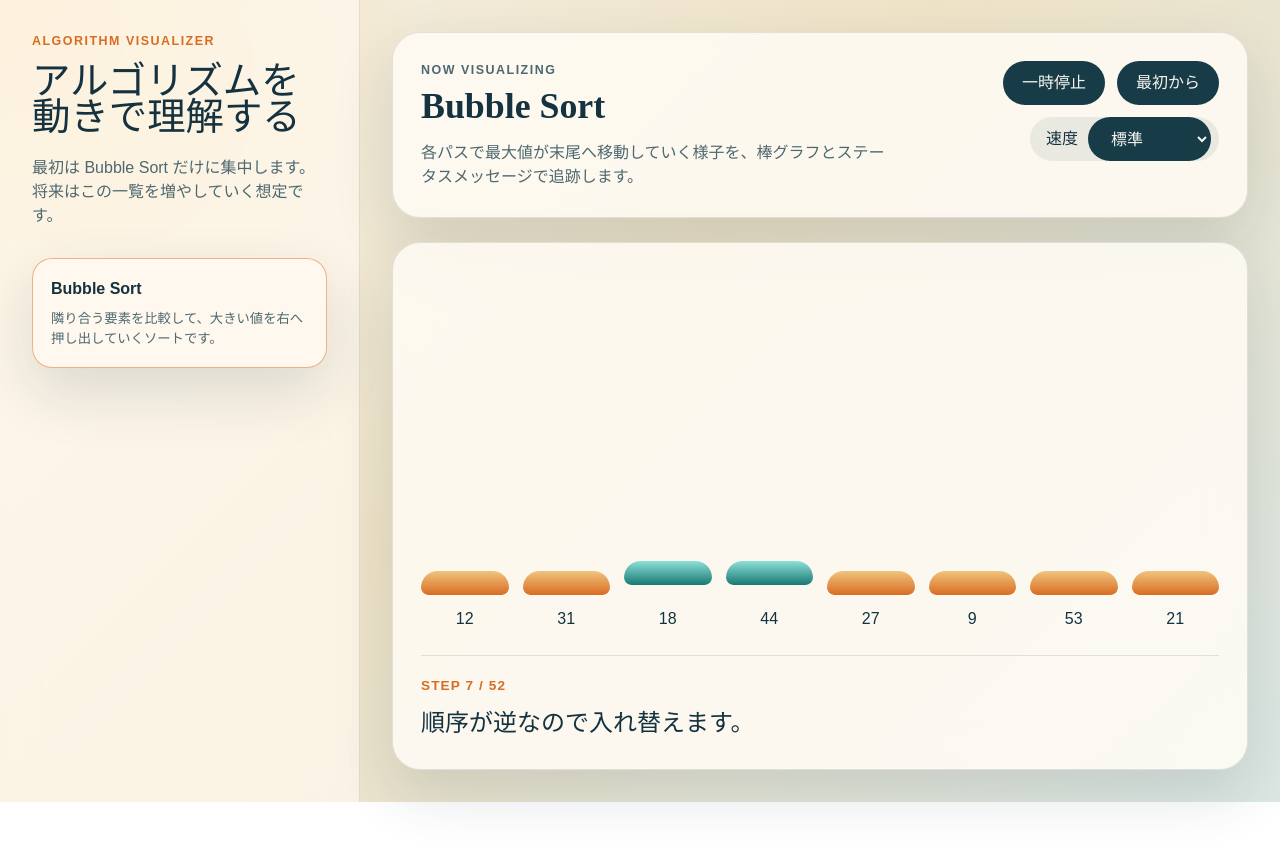
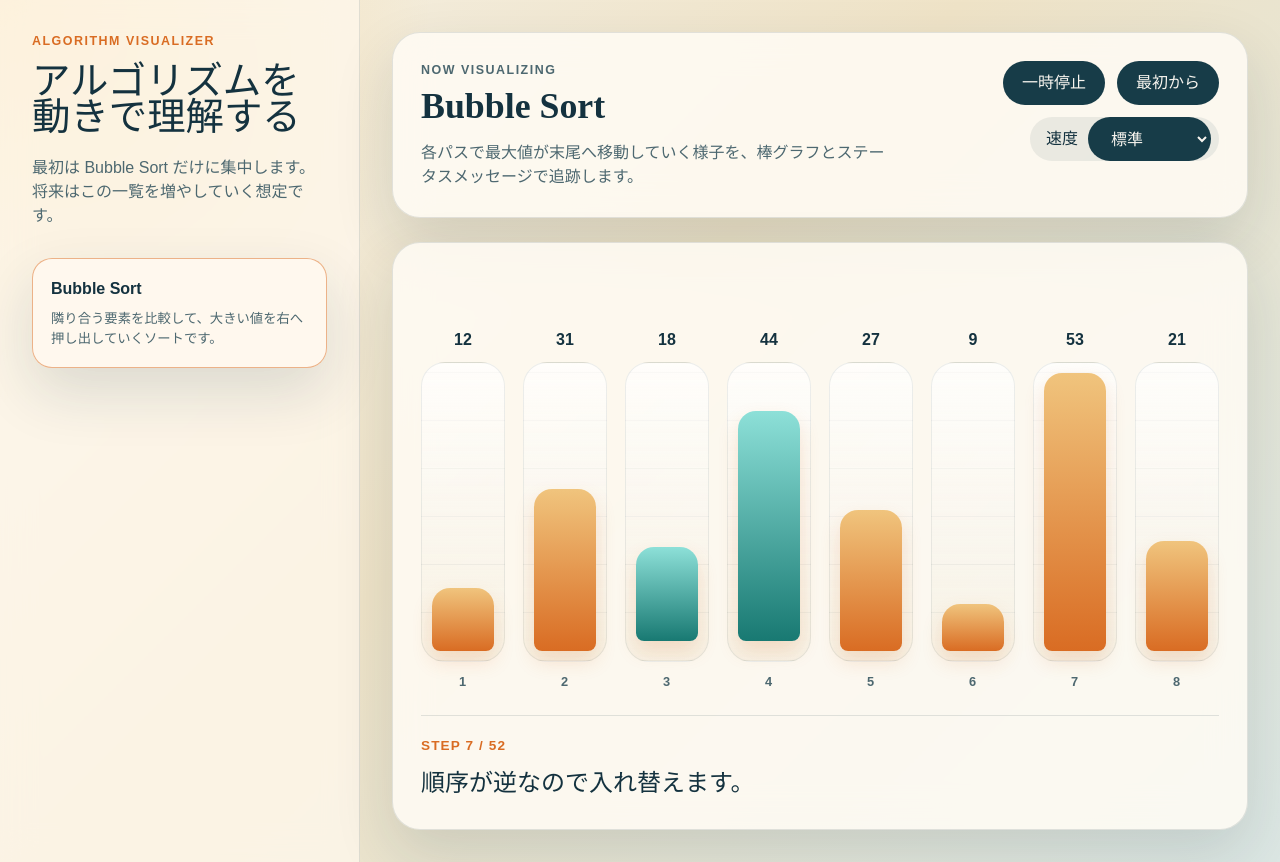
Before and after one commit to soramameen/algo, a React (Vite) app: page / in a window 1280 px wide. Before the commit the page ends 802 px from the top, so only its background shows below. Built offline with nearby package versions, Linux system fonts and the light colour scheme.

Commit message:
Improve bar visualization

```diff
--- a/src/App.tsx
+++ b/src/App.tsx
@@ -116,12 +116,14 @@ function App() {
                     .filter(Boolean)
                     .join(" ")}
                 >
-                  <div
-                    className="bar"
-                    style={{ height: `${(value / maxValue) * 100}%` }}
-                    aria-hidden="true"
-                  />
-                  <span>{value}</span>
+                  <span className="bar-value">{value}</span>
+                  <div className="bar-track" aria-hidden="true">
+                    <div
+                      className="bar"
+                      style={{ height: `${Math.max((value / maxValue) * 100, 12)}%` }}
+                    />
+                  </div>
+                  <span className="bar-index">{index + 1}</span>
                 </article>
               );
             })}
--- a/src/styles.css
+++ b/src/styles.css
@@ -190,8 +190,8 @@ h2 {
   display: grid;
   grid-template-columns: repeat(8, minmax(0, 1fr));
   align-items: end;
-  gap: 14px;
-  min-height: 360px;
+  gap: 18px;
+  min-height: 420px;
 }
 
 .bar-card {
@@ -199,15 +199,41 @@ h2 {
   flex-direction: column;
   justify-content: end;
   align-items: center;
-  gap: 12px;
+  gap: 10px;
   min-height: 100%;
+}
+
+.bar-value {
+  font-size: 1rem;
+  font-weight: 700;
+  color: var(--ink);
+}
+
+.bar-track {
+  display: flex;
+  align-items: end;
+  width: 100%;
+  height: 300px;
+  padding: 10px;
+  border-radius: 24px;
+  background:
+    linear-gradient(180deg, rgba(255, 255, 255, 0.72) 0%, rgba(233, 223, 200, 0.28) 100%),
+    repeating-linear-gradient(
+      to top,
+      rgba(20, 50, 63, 0.08) 0,
+      rgba(20, 50, 63, 0.08) 1px,
+      transparent 1px,
+      transparent 48px
+    );
+  border: 1px solid rgba(20, 50, 63, 0.08);
 }
 
 .bar {
   width: 100%;
-  min-height: 24px;
+  min-height: 20px;
   border-radius: 18px 18px 8px 8px;
   background: linear-gradient(180deg, #f0c47d 0%, #d96c23 100%);
+  box-shadow: 0 10px 20px rgba(217, 108, 35, 0.18);
   transition:
     height 280ms ease,
     transform 280ms ease,
@@ -221,6 +247,13 @@ h2 {
 
 .bar-card.sorted .bar {
   background: linear-gradient(180deg, #b8edc6 0%, #227f4c 100%);
+}
+
+.bar-index {
+  color: var(--muted);
+  font-size: 0.8rem;
+  font-weight: 700;
+  letter-spacing: 0.08em;
 }
 
 .status-panel {
@@ -274,7 +307,16 @@ h2 {
 
   .bars {
     gap: 10px;
-    min-height: 260px;
+    min-height: 320px;
+  }
+
+  .bar-track {
+    height: 220px;
+    padding: 8px;
+  }
+
+  .bar-value {
+    font-size: 0.9rem;
   }
 
   .status-message {
```
